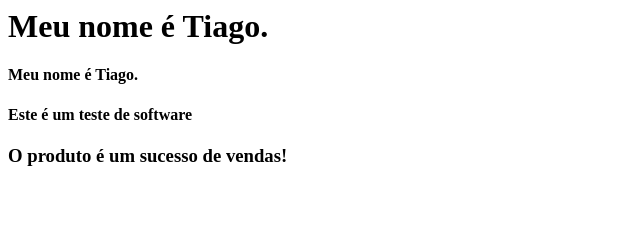
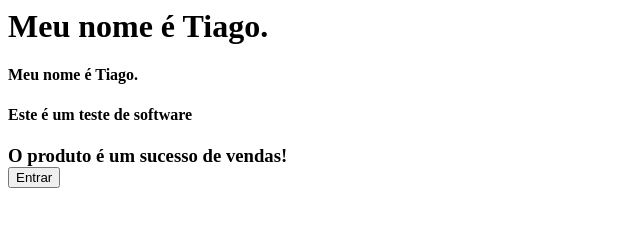
Before and after one commit to tiagoworking5/PROJETO_WEB_FRONT, a plain HTML site: page index.html in a window 1280 px wide. Shown: the whole page, without its empty margins (0-640 px from the left). Drawn offline with Linux system fonts and the light colour scheme.

Commit message:
PROJETO_WEB_FRONT: TiagoHenrique | add botão.

```diff
--- a/index.html
+++ b/index.html
@@ -8,3 +8,7 @@
 <p>Este é um teste de software</p>
 
 <h3>O produto é um sucesso de vendas!</3>
+
+<br>
+
+<button />Entrar
```
